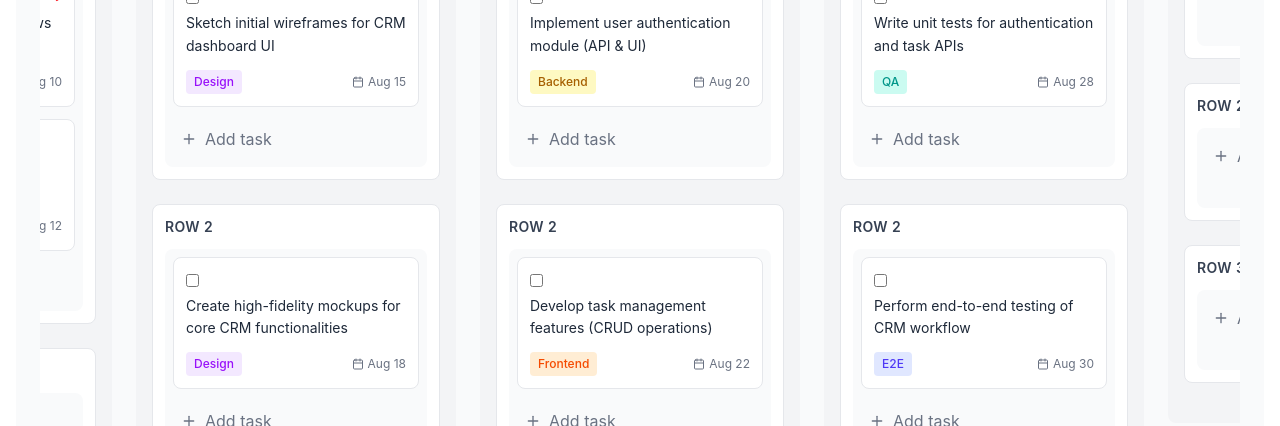
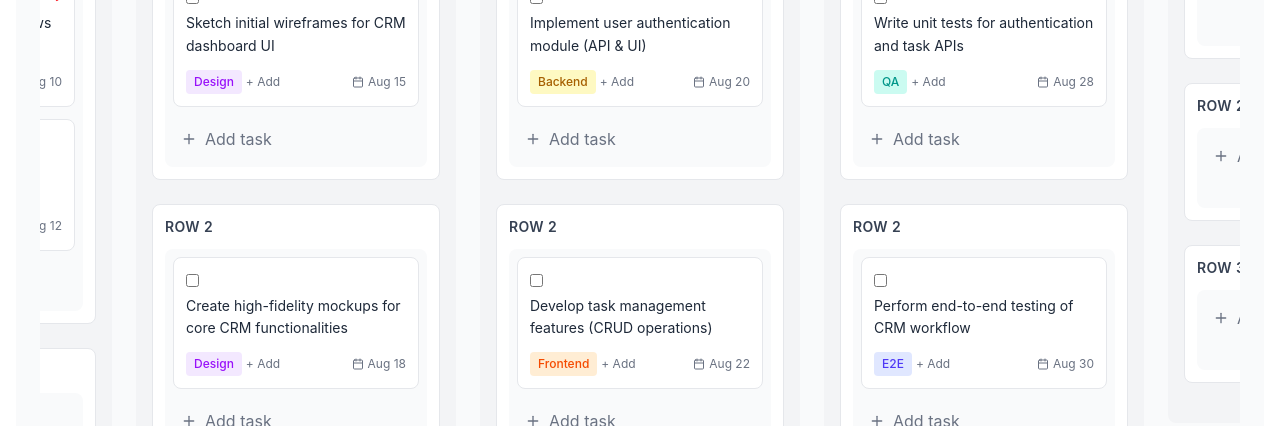
Before and after one commit to olegme/get-craftly-app, a React (Vite) app: page / in a window 1280 px wide. Shown: the part 175-601 px from the top of the page. Built offline with nearby package versions, Linux system fonts and the light colour scheme.

Commit message:
Made multiple labels possible

```diff
--- a/src/components/MainBoard.jsx
+++ b/src/components/MainBoard.jsx
@@ -1,5 +1,5 @@
 import React, { useState, useEffect, useRef } from 'react';
-import { Plus, MoreHorizontal, Calendar } from 'lucide-react';
+import { Plus, MoreHorizontal, Calendar, X } from 'lucide-react';
 import { DndProvider, useDrag, useDrop } from 'react-dnd';
 import { HTML5Backend } from 'react-dnd-html5-backend';
 
@@ -7,7 +7,127 @@ const ItemTypes = {
   CARD: 'card',
 };
 
-const DraggableCard = ({ card, columnId, rowIndex, updateCardTitle }) => {
+const Tags = ({
+  tags,
+  availableTags,
+  updateCardTags,
+  addNewTag,
+}) => {
+  const [isEditing, setIsEditing] = useState(false);
+  const [newTag, setNewTag] = useState('');
+  const [filteredTags, setFilteredTags] = useState(availableTags);
+  const wrapperRef = useRef(null);
+
+  useEffect(() => {
+    setFilteredTags(availableTags);
+  }, [availableTags]);
+
+  useEffect(() => {
+    function handleClickOutside(event) {
+      if (wrapperRef.current && !wrapperRef.current.contains(event.target)) {
+        setIsEditing(false);
+      }
+    }
+    document.addEventListener('mousedown', handleClickOutside);
+    return () => {
+      document.removeEventListener('mousedown', handleClickOutside);
+    };
+  }, [wrapperRef]);
+
+  const handleTagClick = () => {
+    setIsEditing(true);
+  };
+
+  const handleTagChange = (tag) => {
+    const newTags = tags.some(t => t.name === tag.name)
+      ? tags.filter(t => t.name !== tag.name)
+      : [...tags, tag];
+    updateCardTags(newTags);
+  };
+
+  const handleNewTagChange = (e) => {
+    setNewTag(e.target.value);
+    setFilteredTags(
+      availableTags.filter((tag) =>
+        tag.name.toLowerCase().includes(e.target.value.toLowerCase())
+      )
+    );
+  };
+
+  const handleNewTagSubmit = (e) => {
+    e.preventDefault();
+    if (newTag.trim() && !availableTags.find(t => t.name.toLowerCase() === newTag.trim().toLowerCase())) {
+      const newTagObject = { name: newTag.trim(), color: getNextColor() };
+      addNewTag(newTagObject);
+      updateCardTags([...tags, newTagObject]);
+    }
+    setNewTag('');
+  };
+
+  const getNextColor = () => {
+    const colors = [
+      'bg-red-100 text-red-600',
+      'bg-blue-100 text-blue-600',
+      'bg-green-100 text-green-600',
+      'bg-purple-100 text-purple-600',
+      'bg-yellow-100 text-yellow-700',
+      'bg-orange-100 text-orange-600',
+      'bg-pink-100 text-pink-600',
+      'bg-teal-100 text-teal-600',
+      'bg-indigo-100 text-indigo-600',
+    ];
+    const usedColors = availableTags.map(t => t.color);
+    const availableColors = colors.filter(c => !usedColors.includes(c));
+    return availableColors.length > 0 ? availableColors[0] : colors[Math.floor(Math.random() * colors.length)];
+  }
+
+  return (
+    <div className="relative" ref={wrapperRef}>
+      <div className="flex flex-wrap gap-1">
+        {tags.map((tag, index) => (
+          <span
+            key={index}
+            onClick={handleTagClick}
+            className={`px-2 py-1 rounded text-xs font-medium cursor-pointer ${tag.color}`}
+          >
+            {tag.name}
+          </span>
+        ))}
+        <button onClick={handleTagClick} className="text-xs text-gray-500 hover:text-gray-700">+ Add</button>
+      </div>
+      {isEditing && (
+        <div className="absolute z-10 mt-2 w-48 bg-white rounded-md shadow-lg border border-gray-200">
+          <form onSubmit={handleNewTagSubmit} className="p-2">
+            <input
+              type="text"
+              value={newTag}
+              onChange={handleNewTagChange}
+              placeholder="Add or find a tag..."
+              className="w-full px-2 py-1 text-sm border border-gray-300 rounded-md focus:ring-1 focus:ring-blue-500 focus:border-blue-500"
+            />
+          </form>
+          <ul className="py-1">
+            {filteredTags.map((tag, index) => (
+              <li
+                key={index}
+                onClick={() => handleTagChange(tag)}
+                className="px-3 py-2 text-sm text-gray-700 hover:bg-gray-100 cursor-pointer flex items-center justify-between"
+              >
+                <span className={`px-2 py-1 rounded text-xs font-medium ${tag.color}`}>
+                  {tag.name}
+                </span>
+                {tags.some(t => t.name === tag.name) && <span className="text-blue-500">✓</span>}
+              </li>
+            ))}
+          </ul>
+        </div>
+      )}
+    </div>
+  );
+};
+
+
+const DraggableCard = ({ card, columnId, rowIndex, updateCardTitle, updateCardTags, availableTags, addNewTag }) => {
   const [isEditing, setIsEditing] = useState(false);
   const [title, setTitle] = useState(card.title);
   const inputRef = useRef(null);
@@ -108,9 +228,12 @@ const DraggableCard = ({ card, columnId, rowIndex, updateCardTitle }) => {
       )}
 
       <div className="flex items-center justify-between">
-        <span className={`px-2 py-1 rounded text-xs font-medium ${card.categoryColor}`}>
-          {card.category}
-        </span>
+        <Tags
+          tags={card.tags}
+          availableTags={availableTags}
+          updateCardTags={(newTags) => updateCardTags(card.id, columnId, rowIndex, newTags)}
+          addNewTag={addNewTag}
+        />
         <div className="flex items-center text-xs text-gray-500">
           <Calendar className="w-3 h-3 mr-1" />
           {card.date}
@@ -154,15 +277,13 @@ const MainBoard = () => {
               title: 'Conduct stakeholder interviews for new CRM feature',
               priority: 'High Priority',
               priorityColor: 'text-red-500',
-              category: 'Research',
-              categoryColor: 'bg-red-100 text-red-600',
+              tags: [{ name: 'Research', color: 'bg-red-100 text-red-600' }],
               date: 'Aug 10'
             },
             {
               id: 'card2',
               title: 'Research competitor CRM features and user feedback',
-              category: 'Research',
-              categoryColor: 'bg-blue-100 text-blue-600',
+              tags: [{ name: 'Research', color: 'bg-blue-100 text-blue-600' }],
               date: 'Aug 12'
             }
           ]
@@ -173,8 +294,7 @@ const MainBoard = () => {
             {
               id: 'card3',
               title: 'Define user personas and journey maps for improved UX',
-              category: 'UX',
-              categoryColor: 'bg-green-100 text-green-600',
+              tags: [{ name: 'UX', color: 'bg-green-100 text-green-600' }],
               date: 'Aug 14',
               completed: true
             }
@@ -191,8 +311,7 @@ const MainBoard = () => {
             {
               id: 'card4',
               title: 'Sketch initial wireframes for CRM dashboard UI',
-              category: 'Design',
-              categoryColor: 'bg-purple-100 text-purple-600',
+              tags: [{ name: 'Design', color: 'bg-purple-100 text-purple-600' }],
               date: 'Aug 15'
             }
           ]
@@ -202,8 +321,7 @@ const MainBoard = () => {
             {
               id: 'card5',
               title: 'Create high-fidelity mockups for core CRM functionalities',
-              category: 'Design',
-              categoryColor: 'bg-purple-100 text-purple-600',
+              tags: [{ name: 'Design', color: 'bg-purple-100 text-purple-600' }],
               date: 'Aug 18'
             }
           ]
@@ -220,8 +338,7 @@ const MainBoard = () => {
             {
               id: 'card6',
               title: 'Implement user authentication module (API & UI)',
-              category: 'Backend',
-              categoryColor: 'bg-yellow-100 text-yellow-700',
+              tags: [{ name: 'Backend', color: 'bg-yellow-100 text-yellow-700' }],
               date: 'Aug 20'
             }
           ]
@@ -231,8 +348,7 @@ const MainBoard = () => {
             {
               id: 'card7',
               title: 'Develop task management features (CRUD operations)',
-              category: 'Frontend',
-              categoryColor: 'bg-orange-100 text-orange-600',
+              tags: [{ name: 'Frontend', color: 'bg-orange-100 text-orange-600' }],
               date: 'Aug 22'
             }
           ]
@@ -242,8 +358,7 @@ const MainBoard = () => {
             {
               id: 'card8',
               title: 'Integrate external payment gateway for subscription model',
-              category: 'Integration',
-              categoryColor: 'bg-pink-100 text-pink-600',
+              tags: [{ name: 'Integration', color: 'bg-pink-100 text-pink-600' }],
               date: 'Aug 25'
             }
           ]
@@ -259,8 +374,7 @@ const MainBoard = () => {
             {
               id: 'card9',
               title: 'Write unit tests for authentication and task APIs',
-              category: 'QA',
-              categoryColor: 'bg-teal-100 text-teal-600',
+              tags: [{ name: 'QA', color: 'bg-teal-100 text-teal-600' }],
               date: 'Aug 28'
             }
           ]
@@ -270,8 +384,7 @@ const MainBoard = () => {
             {
               id: 'card10',
               title: 'Perform end-to-end testing of CRM workflow',
-              category: 'E2E',
-              categoryColor: 'bg-indigo-100 text-indigo-600',
+              tags: [{ name: 'E2E', color: 'bg-indigo-100 text-indigo-600' }],
               date: 'Aug 30'
             }
           ]
@@ -289,6 +402,21 @@ const MainBoard = () => {
       ]
     }
   ]);
+
+  const [availableTags, setAvailableTags] = useState([
+    { name: 'Research', color: 'bg-red-100 text-red-600' },
+    { name: 'UX', color: 'bg-green-100 text-green-600' },
+    { name: 'Design', color: 'bg-purple-100 text-purple-600' },
+    { name: 'Backend', color: 'bg-yellow-100 text-yellow-700' },
+    { name: 'Frontend', color: 'bg-orange-100 text-orange-600' },
+    { name: 'Integration', color: 'bg-pink-100 text-pink-600' },
+    { name: 'QA', color: 'bg-teal-100 text-teal-600' },
+    { name: 'E2E', color: 'bg-indigo-100 text-indigo-600' },
+  ]);
+
+  const addNewTag = (newTag) => {
+    setAvailableTags(prev => [...prev, newTag]);
+  };
 
   const moveCard = (draggedCard, targetColumnId, targetRowIndex) => {
     setColumns((prevColumns) => {
@@ -316,6 +444,16 @@ const MainBoard = () => {
       const columnIndex = newColumns.findIndex(col => col.id === columnId);
       const cardIndex = newColumns[columnIndex].rows[rowIndex].cards.findIndex(card => card.id === cardId);
       newColumns[columnIndex].rows[rowIndex].cards[cardIndex].title = newTitle;
+      return newColumns;
+    });
+  };
+
+  const updateCardTags = (cardId, columnId, rowIndex, newTags) => {
+    setColumns(prevColumns => {
+      const newColumns = [...prevColumns];
+      const columnIndex = newColumns.findIndex(col => col.id === columnId);
+      const cardIndex = newColumns[columnIndex].rows[rowIndex].cards.findIndex(card => card.id === cardId);
+      newColumns[columnIndex].rows[rowIndex].cards[cardIndex].tags = newTags;
       return newColumns;
     });
   };
@@ -357,6 +495,9 @@ const MainBoard = () => {
                         columnId={column.id}
                         rowIndex={rowIndex}
                         updateCardTitle={updateCardTitle}
+                        updateCardTags={updateCardTags}
+                        availableTags={availableTags}
+                        addNewTag={addNewTag}
                       />
                     ))}
                     <AddTaskButton columnId={column.id} rowIndex={rowIndex} />
```
